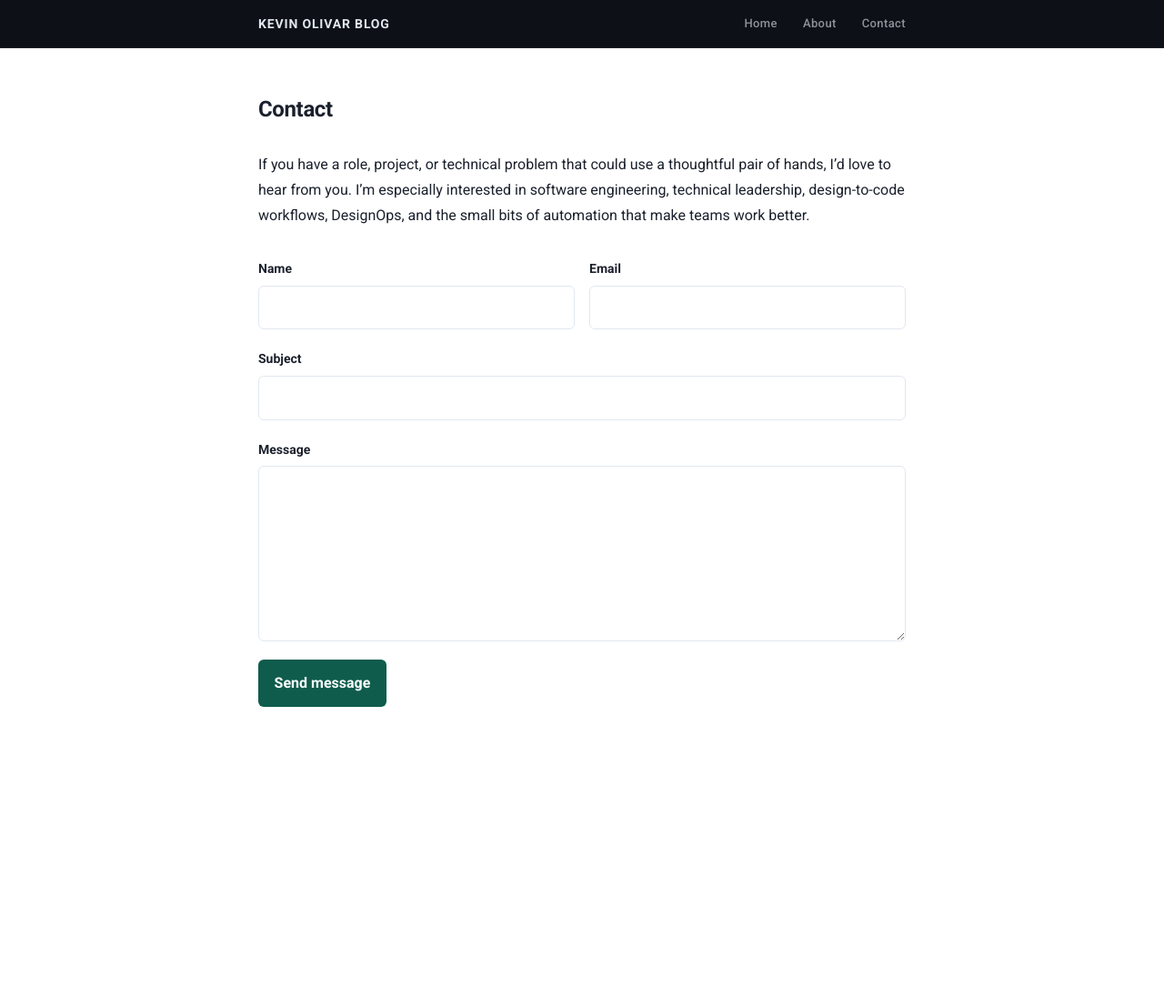
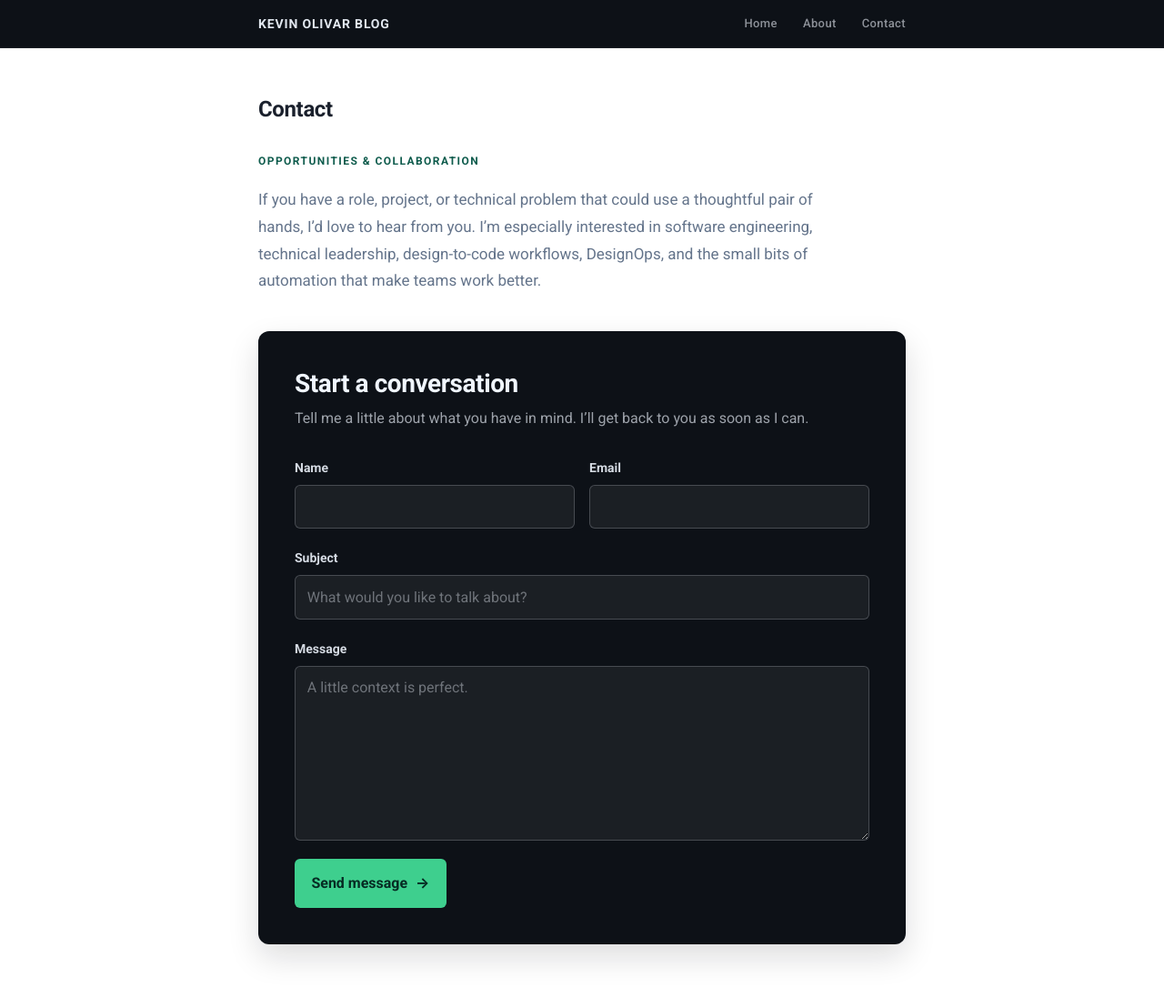
Before and after one commit to olivark/olivark.github.io, a Jekyll site: the page built from contact.md, in a window 1280 px wide and 1110 px high. Shown: the top 1097 px of the window at 91% size. Built offline with Jekyll 4.4.1, drawn with Linux system fonts in a browser that asks for light colours.

Commit message:
fix: align contact form styling

```diff
--- a/assets/site.css
+++ b/assets/site.css
@@ -252,10 +252,48 @@ blockquote {
 
 blockquote strong { color: var(--text); font-style: normal; }
 
-/* ── Contact form ───────────────────────────────────────── */
-.contact-form {
-  margin-top: 2rem;
+/* ── Contact page ───────────────────────────────────────── */
+.contact-intro {
+  max-width: 650px;
+  color: var(--muted);
+  font-size: 1.0625rem;
 }
+
+.contact-intro p:last-child { margin-bottom: 0; }
+
+.contact-eyebrow {
+  margin: 0 0 0.75rem;
+  color: var(--accent);
+  font-size: 0.75rem;
+  font-weight: 700;
+  letter-spacing: 0.12em;
+  text-transform: uppercase;
+}
+
+.contact-panel {
+  margin-top: 2.5rem;
+  padding: clamp(1.5rem, 5vw, 2.5rem);
+  border-radius: 12px;
+  background: var(--header-bg);
+  box-shadow: 0 14px 34px rgba(13, 17, 23, 0.14);
+}
+
+.contact-panel-heading {
+  margin-bottom: 1.75rem;
+}
+
+.contact-panel h2 {
+  margin: 0 0 0.45rem;
+  color: var(--hero-text);
+  font-size: clamp(1.375rem, 3vw, 1.75rem);
+}
+
+.contact-panel-heading p {
+  margin: 0;
+  color: rgba(226, 232, 240, 0.68);
+}
+
+.contact-form { margin: 0; }
 
 .contact-form-row {
   display: grid;
@@ -268,7 +306,7 @@ blockquote strong { color: var(--text); font-style: normal; }
 .contact-form label {
   display: block;
   margin-bottom: 0.4rem;
-  color: var(--text);
+  color: rgba(240, 246, 255, 0.88);
   font-size: 0.875rem;
   font-weight: 700;
 }
@@ -277,37 +315,49 @@ blockquote strong { color: var(--text); font-style: normal; }
 .contact-form textarea {
   display: block;
   width: 100%;
-  border: 1px solid var(--border);
+  border: 1px solid rgba(226, 232, 240, 0.22);
   border-radius: 6px;
   padding: 0.7rem 0.8rem;
-  color: var(--text);
-  background: var(--bg);
+  color: var(--hero-text);
+  background: rgba(255, 255, 255, 0.06);
   font: inherit;
   line-height: 1.5;
 }
 
 .contact-form textarea { resize: vertical; }
 
+.contact-form input::placeholder,
+.contact-form textarea::placeholder { color: rgba(226, 232, 240, 0.42); }
+
 .contact-form input:focus,
 .contact-form textarea:focus {
-  outline: 3px solid rgba(15, 92, 77, 0.2);
+  outline: 3px solid rgba(62, 207, 142, 0.22);
   outline-offset: 1px;
-  border-color: var(--accent);
+  border-color: var(--hero-accent);
+  background: rgba(255, 255, 255, 0.1);
 }
 
 .contact-form-submit {
   appearance: none;
   border: 0;
   border-radius: 6px;
-  padding: 0.75rem 1.1rem;
-  color: #fff;
-  background: var(--accent);
+  padding: 0.8rem 1.15rem;
+  color: #062b23;
+  background: var(--hero-accent);
   font: inherit;
   font-weight: 700;
   cursor: pointer;
 }
 
-.contact-form-submit:hover { background: var(--accent-hover); }
+.contact-form-submit:hover { background: #72e6ae; }
+
+.contact-form-submit span {
+  display: inline-block;
+  margin-left: 0.3rem;
+  transition: transform 0.15s ease;
+}
+
+.contact-form-submit:hover span { transform: translateX(3px); }
 
 .contact-form-trap {
   position: absolute;
--- a/contact.md
+++ b/contact.md
@@ -4,40 +4,50 @@ title: "Contact"
 permalink: /contact/
 ---
 
-If you have a role, project, or technical problem that could use a thoughtful pair of hands, I’d love to hear from you. I’m especially interested in software engineering, technical leadership, design-to-code workflows, DesignOps, and the small bits of automation that make teams work better.
+<div class="contact-intro">
+  <p class="contact-eyebrow">Opportunities &amp; collaboration</p>
+  <p>If you have a role, project, or technical problem that could use a thoughtful pair of hands, I’d love to hear from you. I’m especially interested in software engineering, technical leadership, design-to-code workflows, DesignOps, and the small bits of automation that make teams work better.</p>
+</div>
 
 {% if site.contact_form_endpoint != "" %}
-<form class="contact-form" action="{{ site.contact_form_endpoint }}" method="POST">
-  <input type="hidden" name="_subject" value="New message from olivark.github.io">
-  <input type="hidden" name="_next" value="{{ '/contact/thanks/' | absolute_url }}">
-
-  <p class="contact-form-trap" aria-hidden="true">
-    <label>Leave this field empty <input type="text" name="_gotcha" tabindex="-1" autocomplete="off"></label>
-  </p>
-
-  <div class="contact-form-row">
-    <p>
-      <label for="contact-name">Name</label>
-      <input id="contact-name" name="name" type="text" autocomplete="name" required>
-    </p>
-    <p>
-      <label for="contact-email">Email</label>
-      <input id="contact-email" name="email" type="email" autocomplete="email" required>
-    </p>
+<section class="contact-panel" aria-labelledby="contact-form-title">
+  <div class="contact-panel-heading">
+    <h2 id="contact-form-title">Start a conversation</h2>
+    <p>Tell me a little about what you have in mind. I’ll get back to you as soon as I can.</p>
   </div>
 
-  <p>
-    <label for="contact-subject">Subject</label>
-    <input id="contact-subject" name="subject" type="text" required>
-  </p>
+  <form class="contact-form" action="{{ site.contact_form_endpoint }}" method="POST">
+    <input type="hidden" name="_subject" value="New message from olivark.github.io">
+    <input type="hidden" name="_next" value="{{ '/contact/thanks/' | absolute_url }}">
 
-  <p>
-    <label for="contact-message">Message</label>
-    <textarea id="contact-message" name="message" rows="7" required></textarea>
-  </p>
+    <p class="contact-form-trap" aria-hidden="true">
+      <label>Leave this field empty <input type="text" name="_gotcha" tabindex="-1" autocomplete="off"></label>
+    </p>
 
-  <button class="contact-form-submit" type="submit">Send message</button>
-</form>
+    <div class="contact-form-row">
+      <p>
+        <label for="contact-name">Name</label>
+        <input id="contact-name" name="name" type="text" autocomplete="name" required>
+      </p>
+      <p>
+        <label for="contact-email">Email</label>
+        <input id="contact-email" name="email" type="email" autocomplete="email" required>
+      </p>
+    </div>
+
+    <p>
+      <label for="contact-subject">Subject</label>
+      <input id="contact-subject" name="subject" type="text" placeholder="What would you like to talk about?" required>
+    </p>
+
+    <p>
+      <label for="contact-message">Message</label>
+      <textarea id="contact-message" name="message" rows="7" placeholder="A little context is perfect." required></textarea>
+    </p>
+
+    <button class="contact-form-submit" type="submit">Send message <span aria-hidden="true">→</span></button>
+  </form>
+</section>
 {% else %}
 <p class="contact-form-pending">The contact form is being set up. Please check back shortly.</p>
 {% endif %}
```
